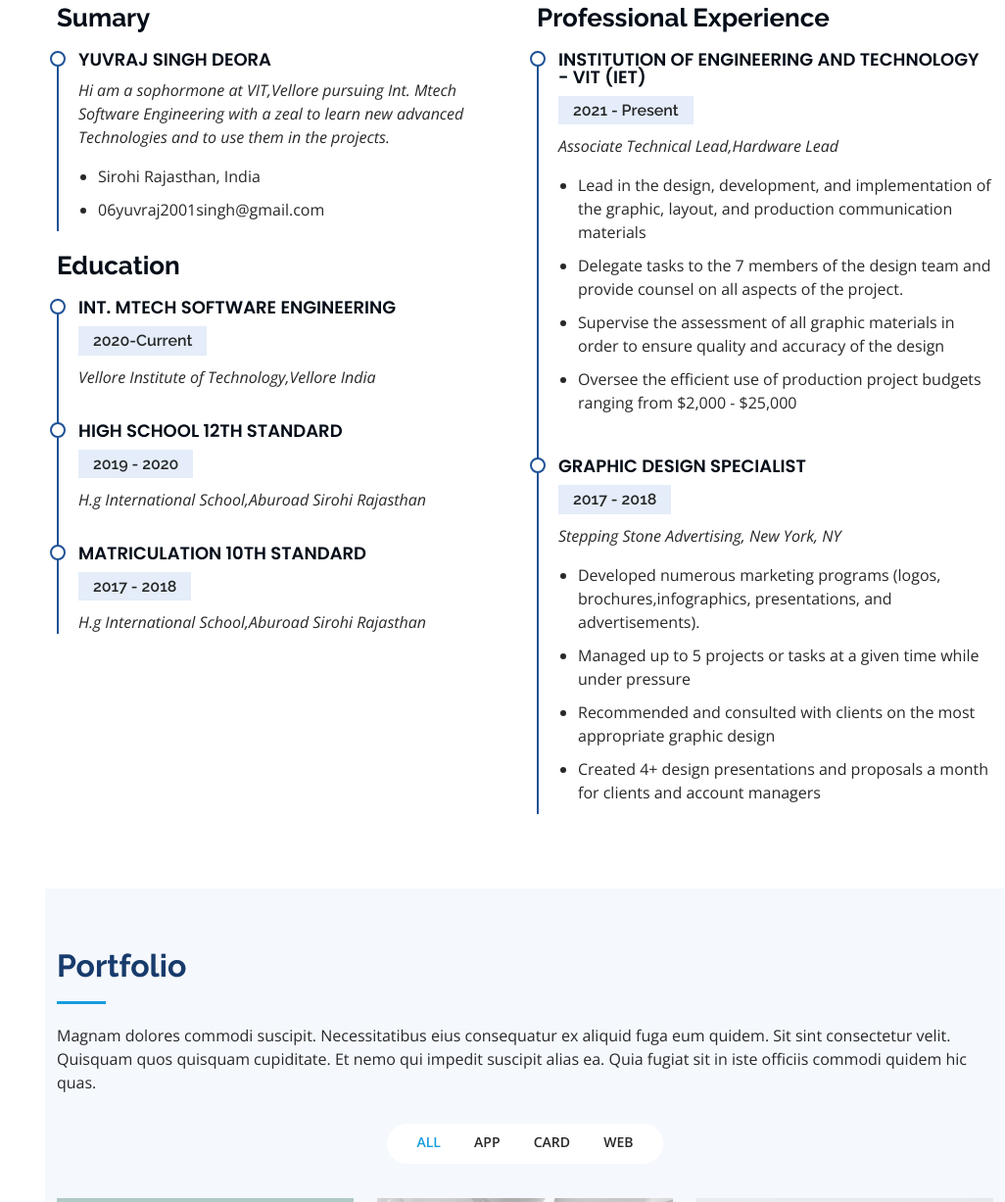
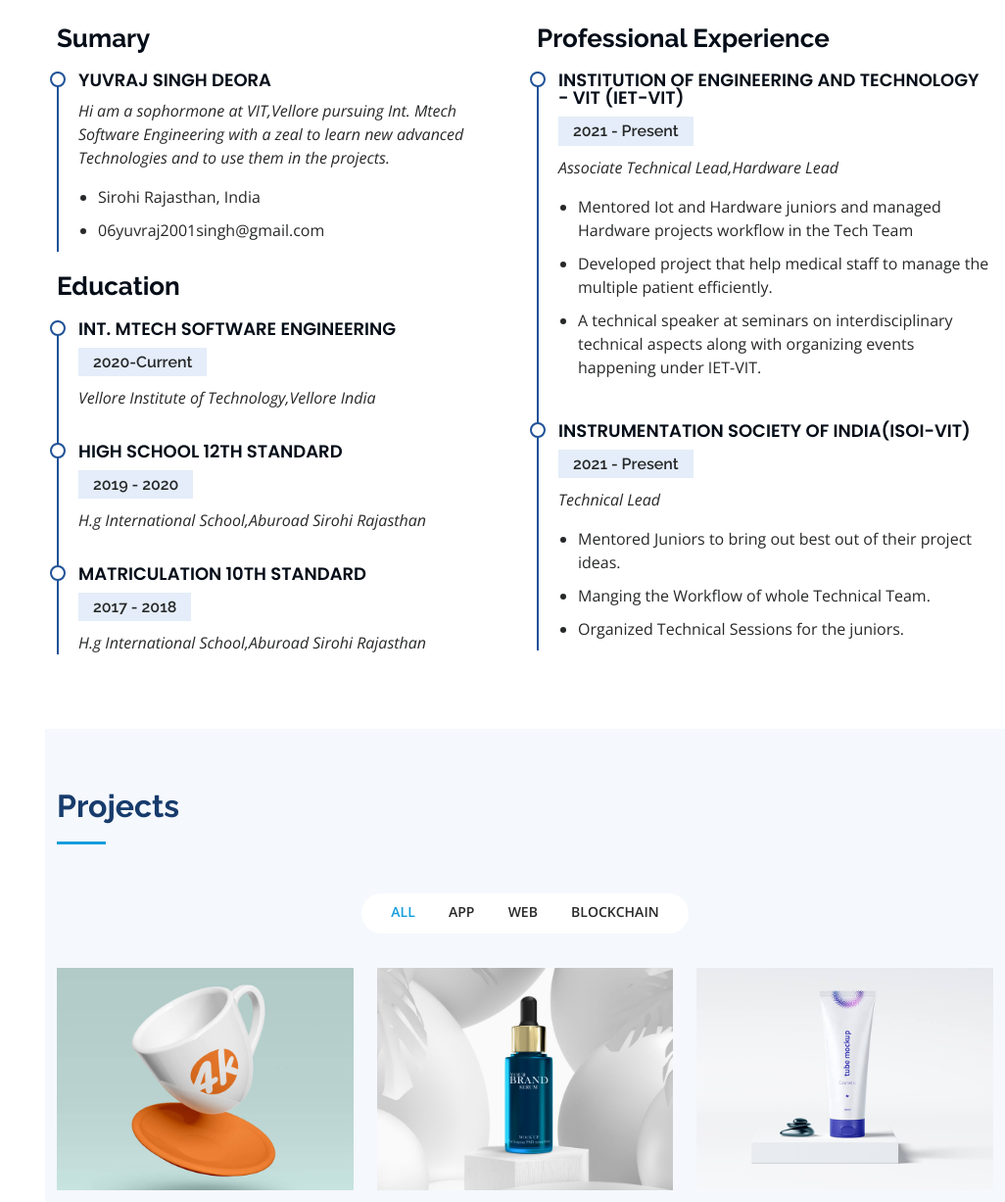
Before and after one commit to YUVRAJ06singh08deora/portfolio, a plain HTML site: page index.html in a window 1280 px wide. Shown: the part 2507-3734 px from the top of the page at 98% size, without its empty margins (254-1280 px from the left). Drawn offline with nearby package versions, Linux system fonts and the light colour scheme.

Commit message:
Resume Added

```diff
--- a/index.html
+++ b/index.html
@@ -108,7 +108,7 @@
               <div class="col-lg-6">
                 <ul>
                   <li><i class="bi bi-chevron-right"></i> <strong>Age:</strong> <span>20</span></li>
-                  <li><i class="bi bi-chevron-right"></i> <strong>Degree:</strong> <span>Integrated Mtech</span></li>
+                  <li><i class="bi bi-chevron-right"></i> <strong>Degree:</strong> <span>Integrated Mtech Software Engineering</span></li>
                   <li><i class="bi bi-chevron-right"></i> <strong>Email:</strong> <span> <a href="https://mail.google.com/mail/06yuvraj2001singh@gmail.com">06yuvraj2001singh@gmail.com</a></span></li>
                   <li><i class="bi bi-chevron-right"></i> <strong>Freelance:</strong> <span>Available</span></li>
                 </ul>
@@ -287,25 +287,24 @@ I am currently learning new new skills some of them are -:
           <div class="col-lg-6" data-aos="fade-up" data-aos-delay="100">
             <h3 class="resume-title">Professional Experience</h3>
             <div class="resume-item">
-              <h4>Institution of Engineering and Technology - VIT (IET)</h4>
+              <h4>Institution of Engineering and Technology - VIT (IET-VIT)</h4>
               <h5>2021 - Present</h5>
               <p><em>Associate Technical Lead,Hardware Lead</em></p>
               <ul>
-                <li>Lead in the design, development, and implementation of the graphic, layout, and production communication materials</li>
-                <li>Delegate tasks to the 7 members of the design team and provide counsel on all aspects of the project. </li>
-                <li>Supervise the assessment of all graphic materials in order to ensure quality and accuracy of the design</li>
-                <li>Oversee the efficient use of production project budgets ranging from $2,000 - $25,000</li>
+                <li>Mentored Iot and Hardware juniors and managed Hardware projects workflow in the Tech Team</li>
+                <li>Developed project that help medical staff to manage the multiple patient efficiently.</li>
+                <li>A technical speaker at seminars on interdisciplinary technical aspects along with organizing events happening under
+                  IET-VIT.</li>
               </ul>
             </div>
             <div class="resume-item">
-              <h4>Graphic design specialist</h4>
-              <h5>2017 - 2018</h5>
-              <p><em>Stepping Stone Advertising, New York, NY</em></p>
+              <h4>Instrumentation Society of India(ISOI-VIT)</h4>
+              <h5>2021 - Present</h5>
+              <p><em>Technical Lead</em></p>
               <ul>
-                <li>Developed numerous marketing programs (logos, brochures,infographics, presentations, and advertisements).</li>
-                <li>Managed up to 5 projects or tasks at a given time while under pressure</li>
-                <li>Recommended and consulted with clients on the most appropriate graphic design</li>
-                <li>Created 4+ design presentations and proposals a month for clients and account managers</li>
+                <li>Mentored Juniors to bring out best out of their project ideas.</li>
+                <li>Manging the Workflow of whole Technical Team.</li>
+                <li>Organized Technical Sessions for the juniors.</li>
               </ul>
             </div>
           </div>
@@ -314,13 +313,12 @@ I am currently learning new new skills some of them are -:
       </div>
     </section><!-- End Resume Section -->
 
-    <!-- ======= Portfolio Section ======= -->
+    <!-- ======= Projects Section ======= -->
     <section id="portfolio" class="portfolio section-bg">
       <div class="container">
 
         <div class="section-title">
-          <h2>Portfolio</h2>
-          <p>Magnam dolores commodi suscipit. Necessitatibus eius consequatur ex aliquid fuga eum quidem. Sit sint consectetur velit. Quisquam quos quisquam cupiditate. Et nemo qui impedit suscipit alias ea. Quia fugiat sit in iste officiis commodi quidem hic quas.</p>
+          <h2>Projects</h2>
         </div>
 
         <div class="row" data-aos="fade-up">
@@ -328,8 +326,8 @@ I am currently learning new new skills some of them are -:
             <ul id="portfolio-flters">
               <li data-filter="*" class="filter-active">All</li>
               <li data-filter=".filter-app">App</li>
-              <li data-filter=".filter-card">Card</li>
-              <li data-filter=".filter-web">Web</li>
+              <li data-filter=".filter-card">Web</li>
+              <li data-filter=".filter-web">Blockchain</li>
             </ul>
           </div>
         </div>
```
